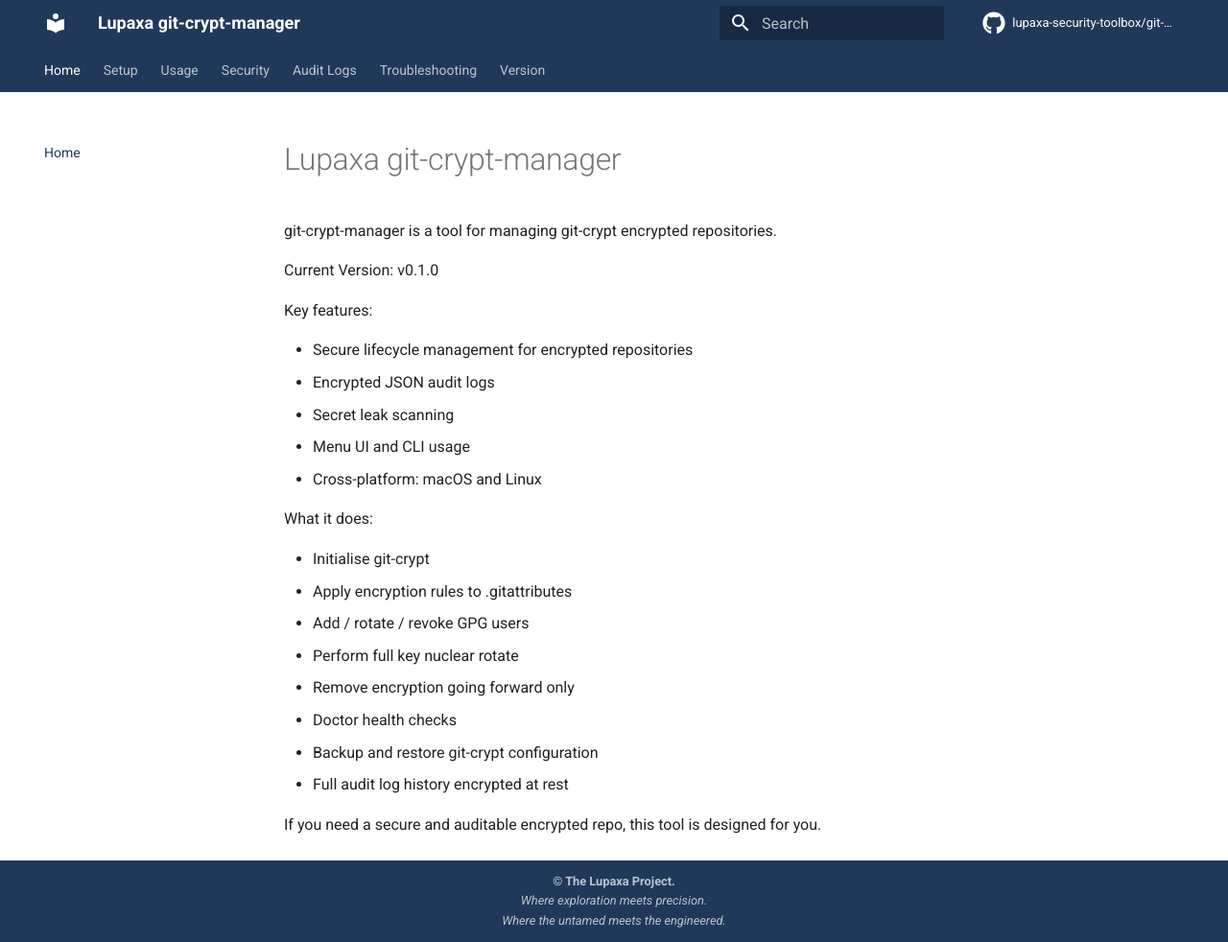
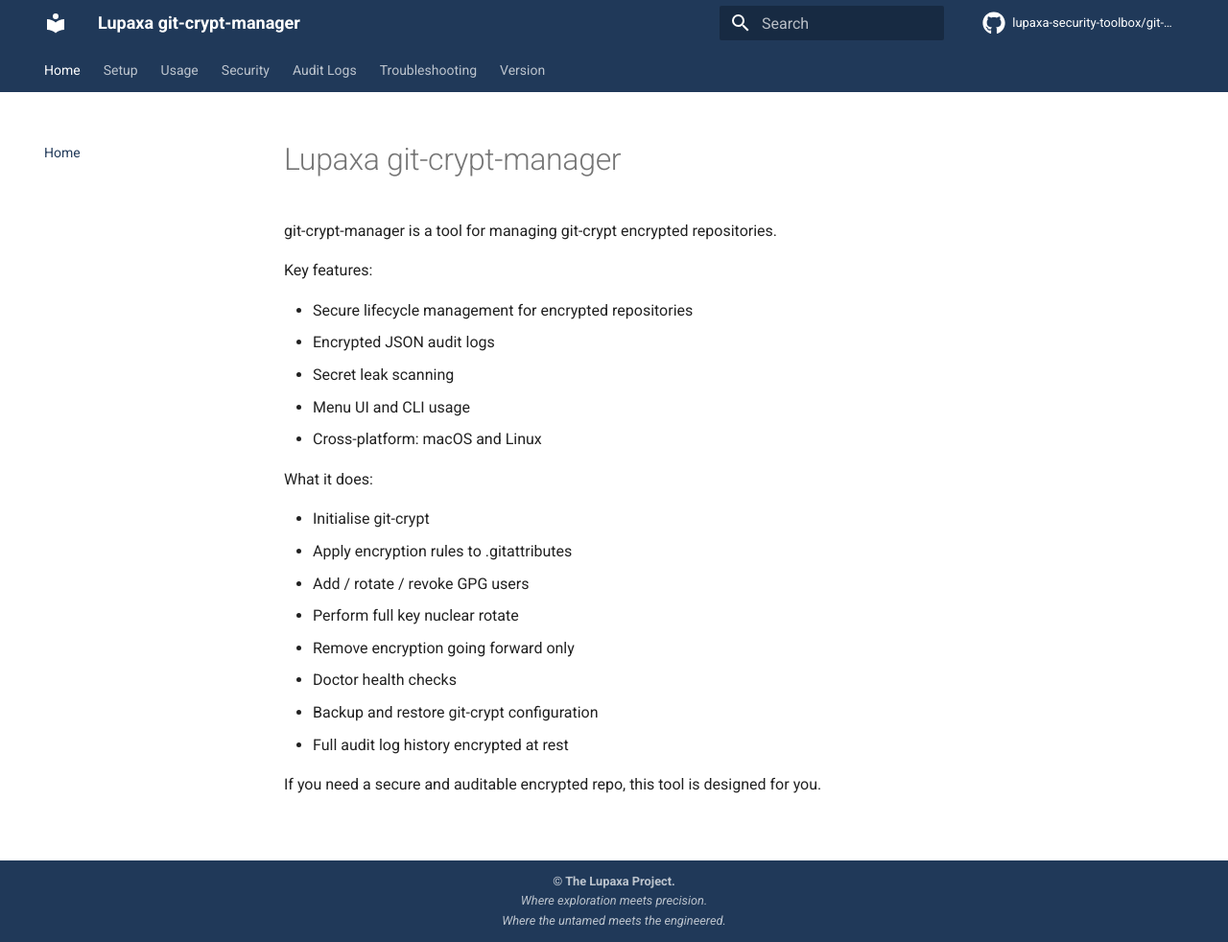
Before and after one commit to lupaxa-security-toolbox/git-crypt-manager, an MkDocs documentation site: the page built from docs/index.md, in a window 1280 px wide and 982 px high. Shown: the whole window at 96% size. Built offline with MkDocs 1.6.1 and Material for MkDocs 9.7.7, drawn with Linux system fonts in a browser that asks for light colours; comment, search, counter and statistics services are not loaded.

Commit message:
small cleanup of mkdocs

```diff
--- a/docs/index.md
+++ b/docs/index.md
@@ -1,8 +1,6 @@
 # Lupaxa git-crypt-manager
 
 git-crypt-manager is a tool for managing git-crypt encrypted repositories.
-
-Current Version: v0.1.0
 
 Key features:
 
```
